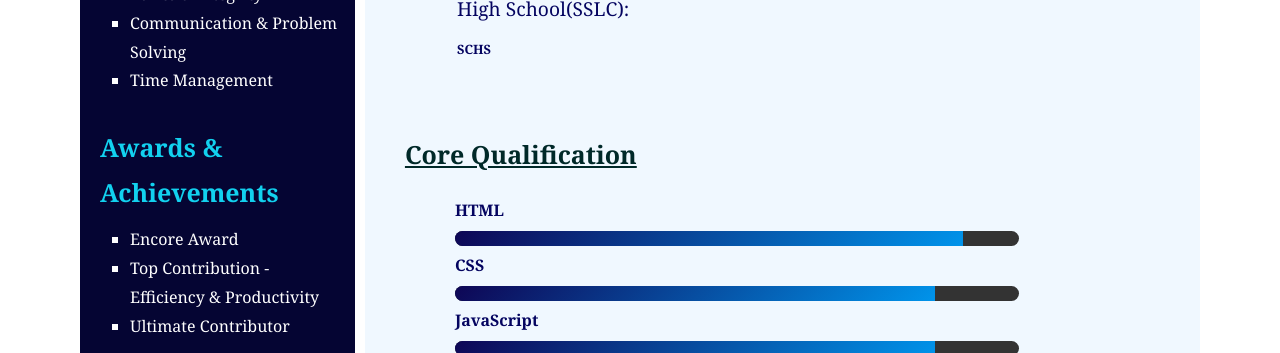
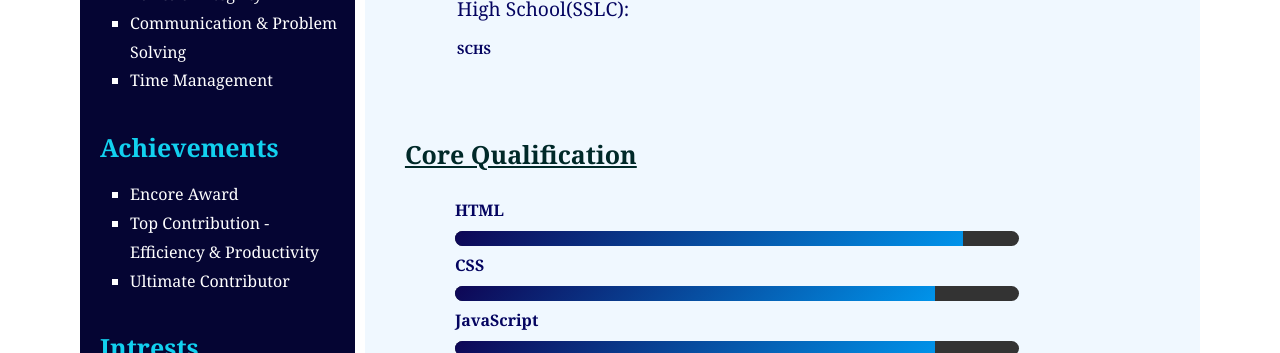
Before and after one commit to anushaspatil/resume, a plain HTML site: page index.html in a window 1280 px wide. Shown: the part 1220-1573 px from the top of the page. Drawn offline with Linux system fonts and the light colour scheme.

Commit message:
Update index.html

```diff
--- a/index.html
+++ b/index.html
@@ -49,7 +49,7 @@
           </ul>
         </div>
 
-        <h2>Awards & Achievements</h2>
+        <h2>Achievements</h2>
         <div class="awards">
           <ul>
             <li>Encore Award</li>
```
